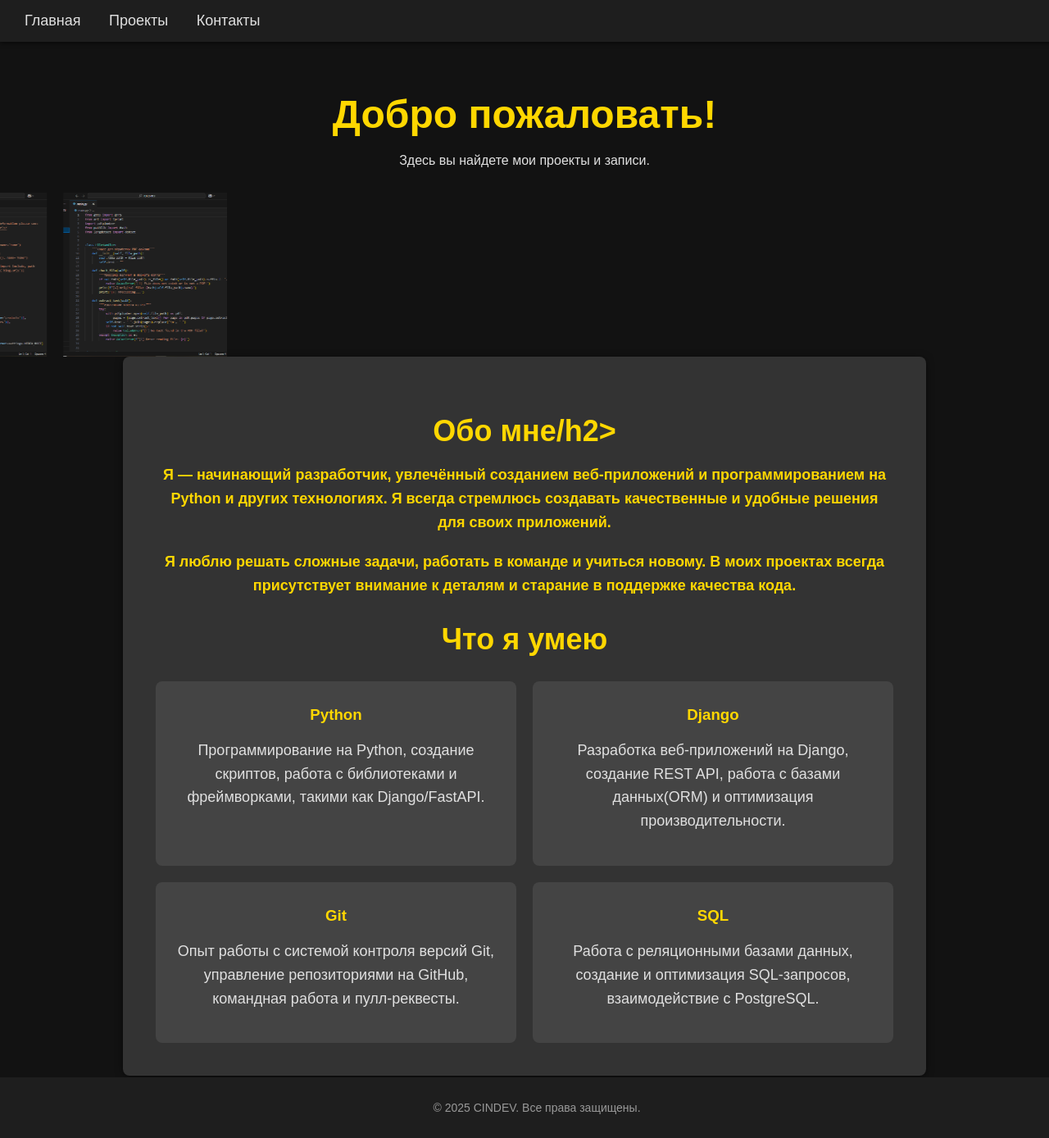
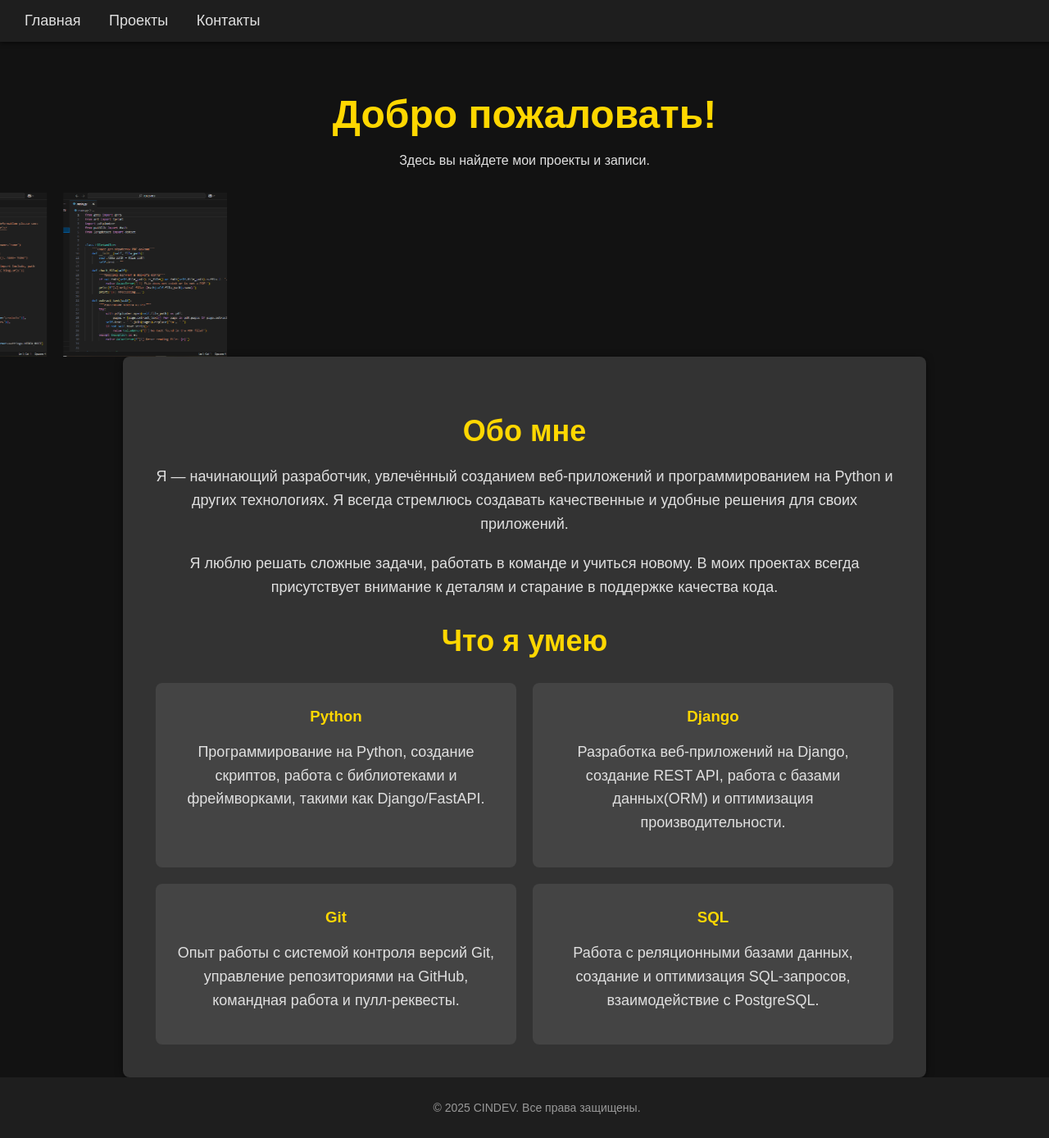
Before and after one commit to Cinzanos/cinzanos.github.io, a Jekyll site: the page built from index.html, in a window 1280 px wide and 1388 px high. Shown: the whole window at 82% size. Built offline with Jekyll 4.4.1, drawn with Linux system fonts in a browser that asks for light colours.

```diff
--- a/index.html
+++ b/index.html
@@ -14,7 +14,7 @@ title: Главная
       </div>
     </div>
     <div class="about fade-in">
-      <h2>Обо мне/h2>
+      <h2>Обо мне</h2>
       <p>Я — начинающий разработчик, увлечённый созданием веб-приложений и программированием на Python и других технологиях. Я всегда стремлюсь создавать качественные и удобные решения для своих приложений.</p>
       <p>Я люблю решать сложные задачи, работать в команде и учиться новому. В моих проектах всегда присутствует внимание к деталям и старание в поддержке качества кода.</p>
 
```
